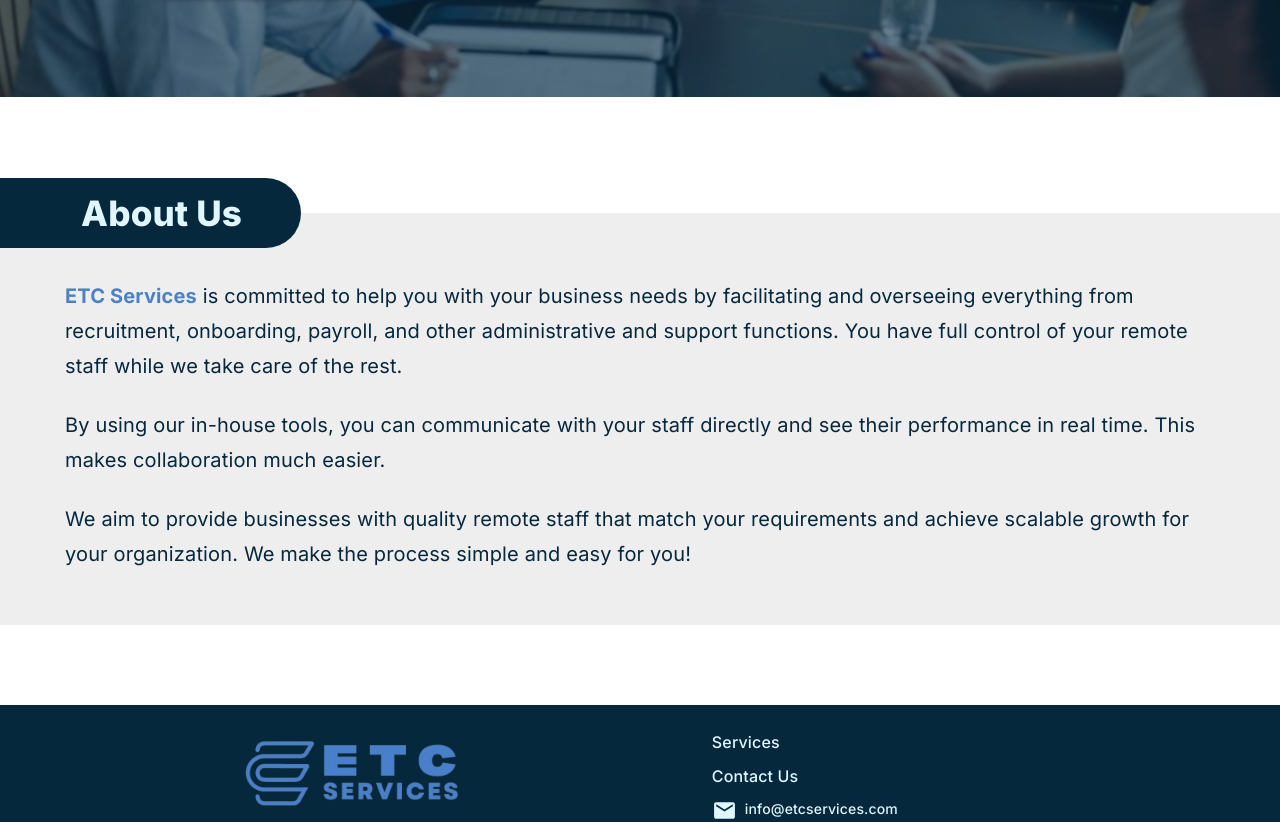
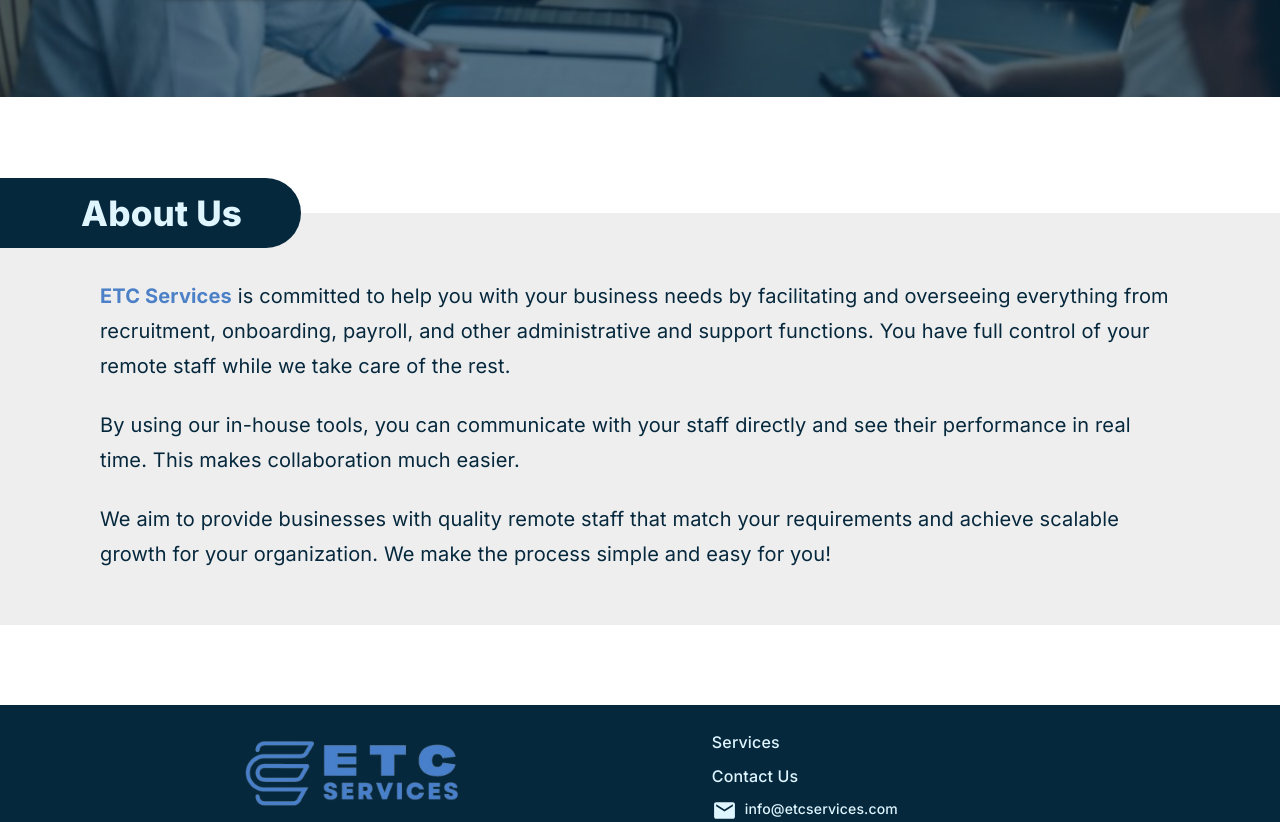
Before and after one commit to ETCservicesgroup/etc-main-website, a React (Create React App) app: page / in a window 1280 px wide. Shown: the part 657-1479 px from the top of the page. Built offline with nearby package versions, Linux system fonts and the light colour scheme.

Commit message:
Updated responsiveness of Home component.

```diff
--- a/src/components/Home.tsx
+++ b/src/components/Home.tsx
@@ -156,6 +156,9 @@ function Home(props: IHomeProps) {
       paddingBottom: '13px',
       background: '#EEEEEE',
       marginBottom: '35px',
+      display: 'flex',
+      flexDirection: 'column',
+      alignItems: 'center',
       [theme.breakpoints.up('md')]: {
         paddingRight: '33px',
         paddingLeft: '33px',
@@ -196,6 +199,15 @@ function Home(props: IHomeProps) {
         marginBottom: '116px',
       },
     },
+    aboutUsContentContainer: {
+      maxWidth: '390px',
+      [theme.breakpoints.up('md')]: {
+        maxWidth: '768px',
+      },
+      [theme.breakpoints.up('lg')]: {
+        maxWidth: '1080px',
+      },
+    }
   }
 
   return (
@@ -227,9 +239,11 @@ function Home(props: IHomeProps) {
       </Box>
 
       <Box sx={styles.aboutUsContainer}>
-        <Typography component='p' sx={styles.aboutUsContent}><Typography component='span' sx={styles.companyText}>ETC Services</Typography> is committed to help you with your business needs by facilitating and overseeing everything from recruitment, onboarding, payroll, and other administrative and support functions. You have full control of your remote staff while we take care of the rest.</Typography><br/>
-        <Typography component='p' sx={styles.aboutUsContent}>By using our in-house tools, you can communicate with your staff directly and see their performance in real time. This makes collaboration much easier.</Typography><br/>
-        <Typography component='p' sx={styles.aboutUsContent}>We aim to provide businesses with quality remote staff that match your requirements and achieve scalable growth for your organization. We make the process simple and easy for you!</Typography><br/>
+        <Box sx={styles.aboutUsContentContainer}>
+          <Typography component='p' sx={styles.aboutUsContent}><Typography component='span' sx={styles.companyText}>ETC Services</Typography> is committed to help you with your business needs by facilitating and overseeing everything from recruitment, onboarding, payroll, and other administrative and support functions. You have full control of your remote staff while we take care of the rest.</Typography><br/>
+          <Typography component='p' sx={styles.aboutUsContent}>By using our in-house tools, you can communicate with your staff directly and see their performance in real time. This makes collaboration much easier.</Typography><br/>
+          <Typography component='p' sx={styles.aboutUsContent}>We aim to provide businesses with quality remote staff that match your requirements and achieve scalable growth for your organization. We make the process simple and easy for you!</Typography><br/>
+        </Box>
       </Box>
     </>
   );
```
